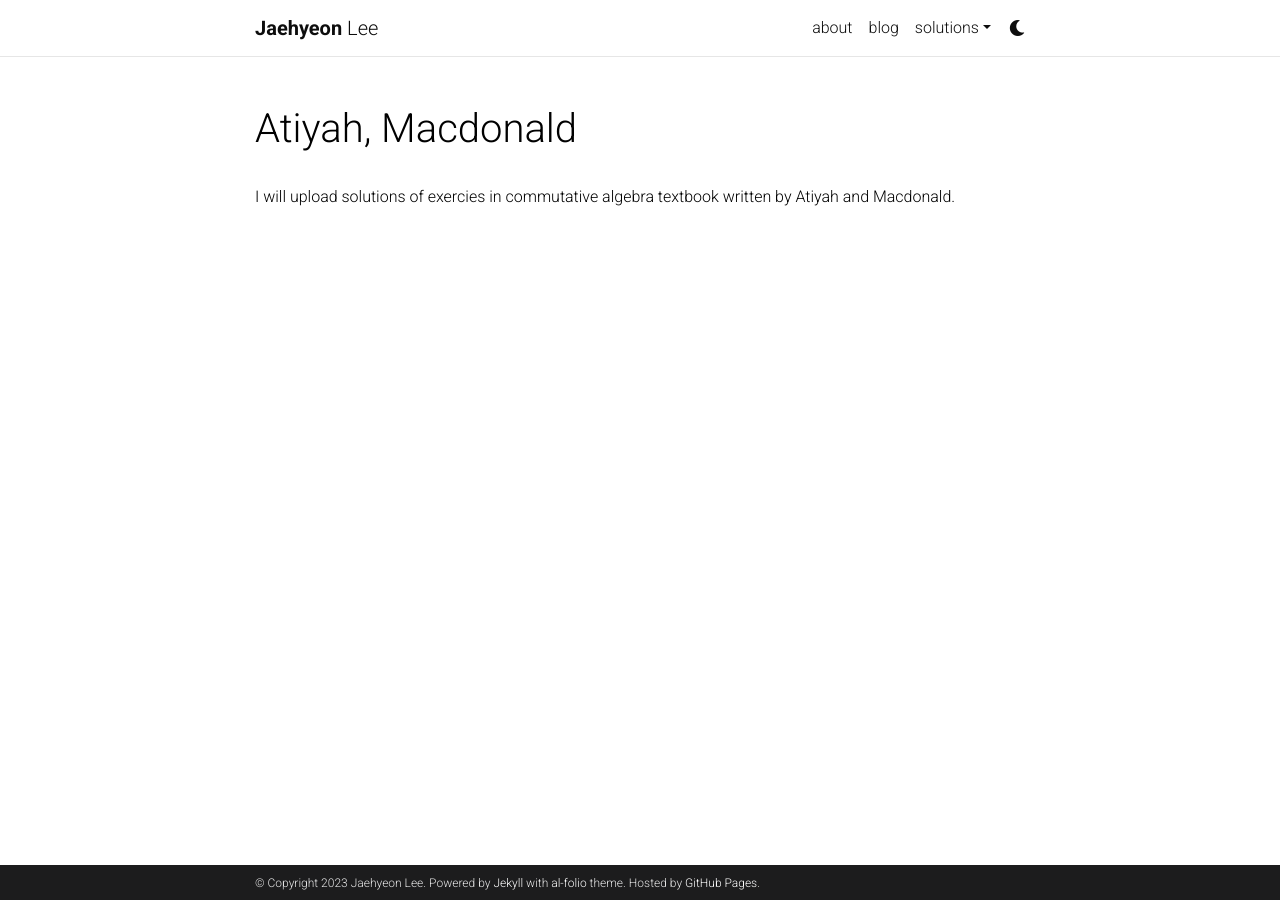
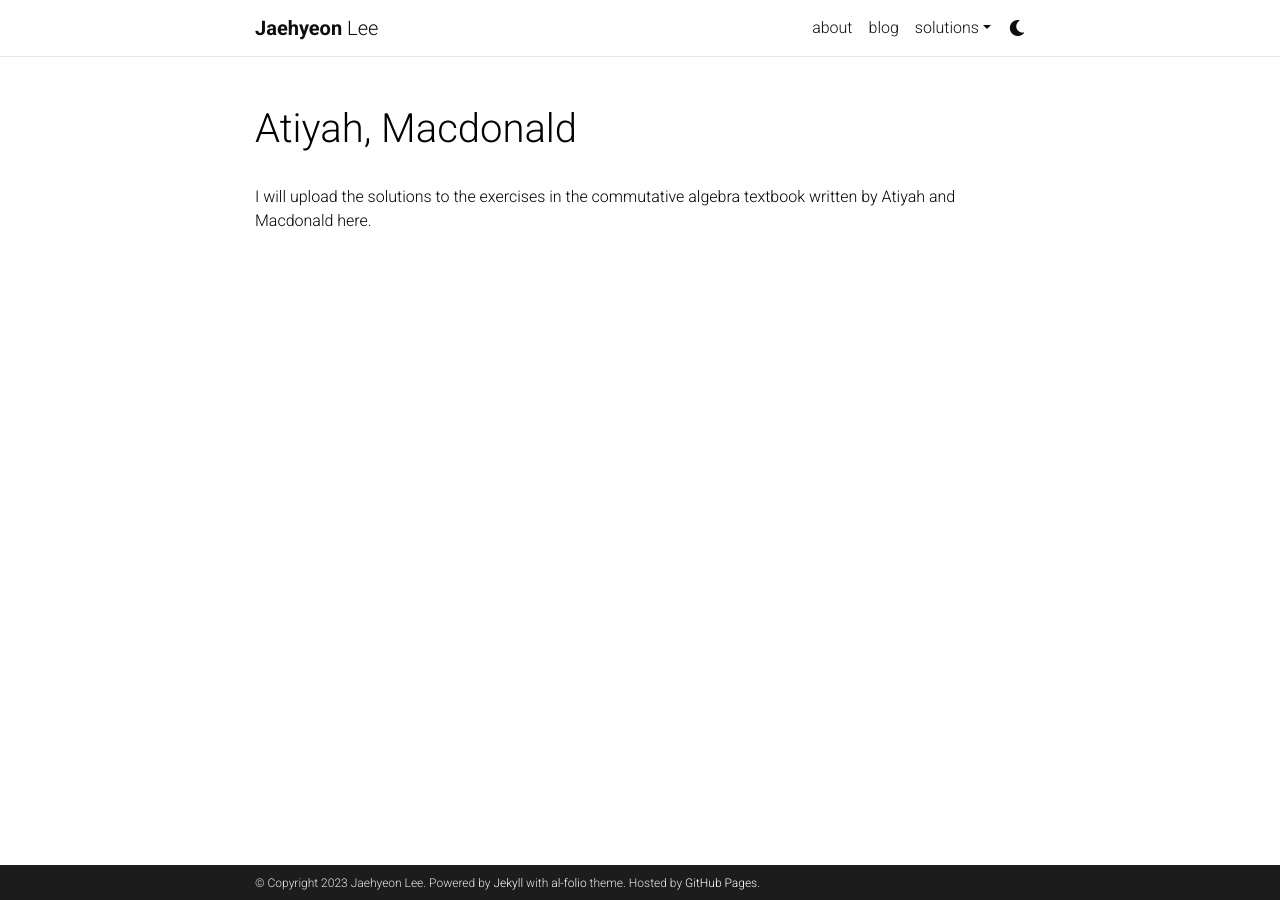
Before and after one commit to ijhlee0511/ijhlee0511.github.io, a Jekyll site: the page built from _pages/AtiyahMcdonald.md, in a window 1280 px wide. Built offline with Jekyll 4.4.1, drawn with Linux system fonts in a browser that asks for light colours; full-size pictures stand in for the smaller copies a plugin makes; comment, search, counter and statistics services are not loaded; a style sheet for code colours, icons or effects is not loaded.

Commit message:
Changing profile

```diff
--- a/_pages/AtiyahMcdonald.md
+++ b/_pages/AtiyahMcdonald.md
@@ -5,4 +5,4 @@ permalink: /AtiyahMcdonald/
 subtitle:
 ---
 
-I will upload solutions of exercies in commutative algebra textbook written by Atiyah and Macdonald.
+I will upload the solutions to the exercises in the commutative algebra textbook written by Atiyah and Macdonald here.
```
Also changed, not shown: _pages/about.md (+2 -8 lines), assets/img/prof_pic.jpeg (added), 1 other file.
